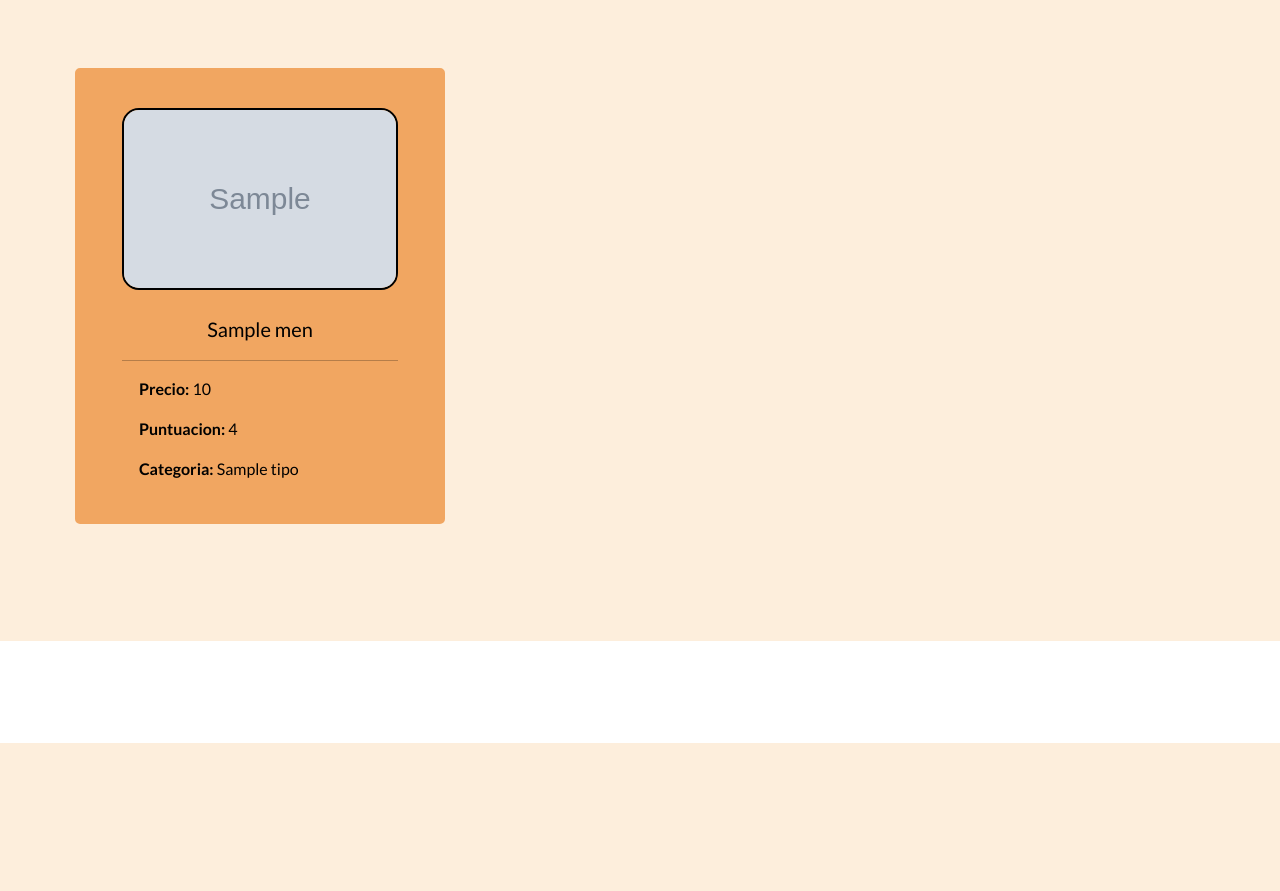
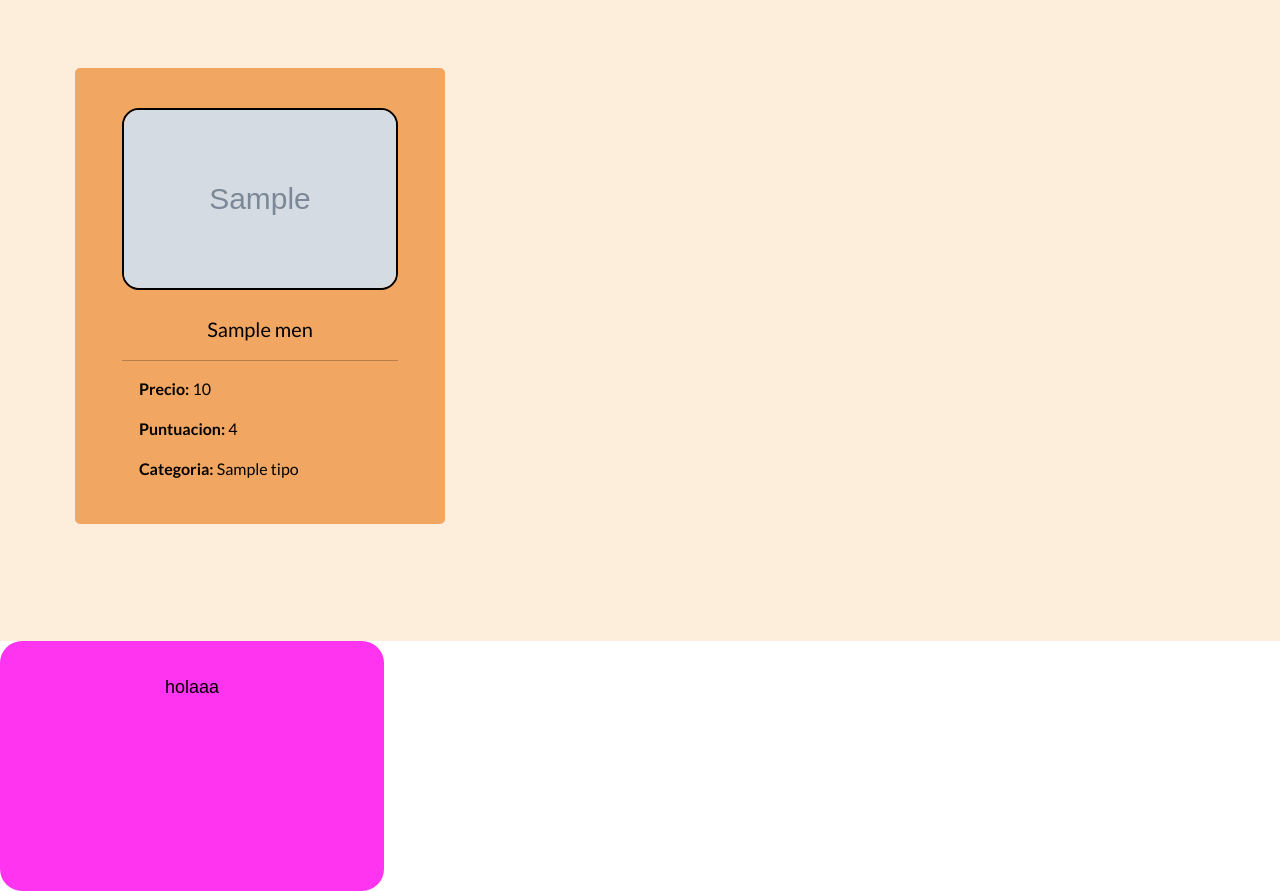
Before and after one commit to Miguelco23/foodCritics, a Django app: template application/templates/menu.html in a window 1280 px wide. Shown: the part 57-948 px from the top of the page. Before the commit the page ends 800 px from the top, so only its background shows below. Run offline with Django 4.2, Linux system fonts and the light colour scheme; the template is opened without the code that fills it: most values are stand-ins (such as "Sample title", 1, 10 or a date in 2020); grey boxes marked "Sample" are stand-in pictures; some libraries are stand-ins or nearby versions.

```diff
--- /dev/null
+++ b/application/static/assets/css/window.css
@@ -0,0 +1,11 @@
+.ventana{
+    background-color: #ff34f0;
+    width:30%;
+    color: #000;
+    font-family: Arial, Helvetica, sans-serif;
+    font-size: 18px;
+    text-align: center;
+    padding:33px;
+    min-height: 250px;
+    border-radius:22px;
+}
--- a/application/templates/menu.html
+++ b/application/templates/menu.html
@@ -6,11 +6,13 @@
     <meta charset="utf-8">
     <meta name="viewport" content="width=device-width, initial-scale=1.0, shrink-to-fit=no">
     <title>FOOD CRITICS</title>
+    <link rel="stylesheet" href="{% static 'assets/css/window.css' %}">
     <link rel="stylesheet" href="{% static 'assets/bootstrap/css/bootstrap.min.css'%}">
     <link rel="stylesheet" href="https://fonts.googleapis.com/css?family=Lato:300,400,700,300italic,400italic,700italic&amp;display=swap">
     <link rel="stylesheet" href="{% static 'assets/fonts/font-awesome.min.css' %}">
     <link rel="stylesheet" href="{% static 'assets/fonts/simple-line-icons.min.css' %}">
     <link rel="stylesheet" href="{% static 'css/styles.css' %}">
+
     <link rel="stylesheet" href="https://cdnjs.cloudflare.com/ajax/libs/animate.css/3.5.2/animate.min.css">
 </head>
 
@@ -58,7 +60,9 @@
             </div>
         </div>
     </section>
-    <section class="showcase"></section>
+    <div class="ventana" id="">
+        holaaa
+    </div>
 
     <script src="assets/bootstrap/js/bootstrap.min.js"></script>
     <script src="assets/js/bs-init.js"></script>
--- a/application/templates/restaurante.html
+++ b/application/templates/restaurante.html
@@ -6,6 +6,7 @@
     <meta charset="utf-8">
     <meta name="viewport" content="width=device-width, initial-scale=1.0, shrink-to-fit=no">
     <title>FOOD CRITICS</title>
+    <link rel="stylesheet" href="{% static 'assets/css/window.css' %}">
     <link rel="stylesheet" href="{% static 'assets/bootstrap/css/bootstrap.min.css'%}">
     <link rel="stylesheet" href="https://fonts.googleapis.com/css?family=Lato:300,400,700,300italic,400italic,700italic&amp;display=swap">
     <link rel="stylesheet" href="{% static 'assets/fonts/font-awesome.min.css' %}">
@@ -115,7 +116,7 @@
             </div>
         </div>
     </section>
-    <section class="showcase"></section>
+
 
     <script src="assets/bootstrap/js/bootstrap.min.js"></script>
     <script src="assets/js/bs-init.js"></script>
```
Also changed, not shown: application/static/css/styles.css (line endings or trailing spaces).
